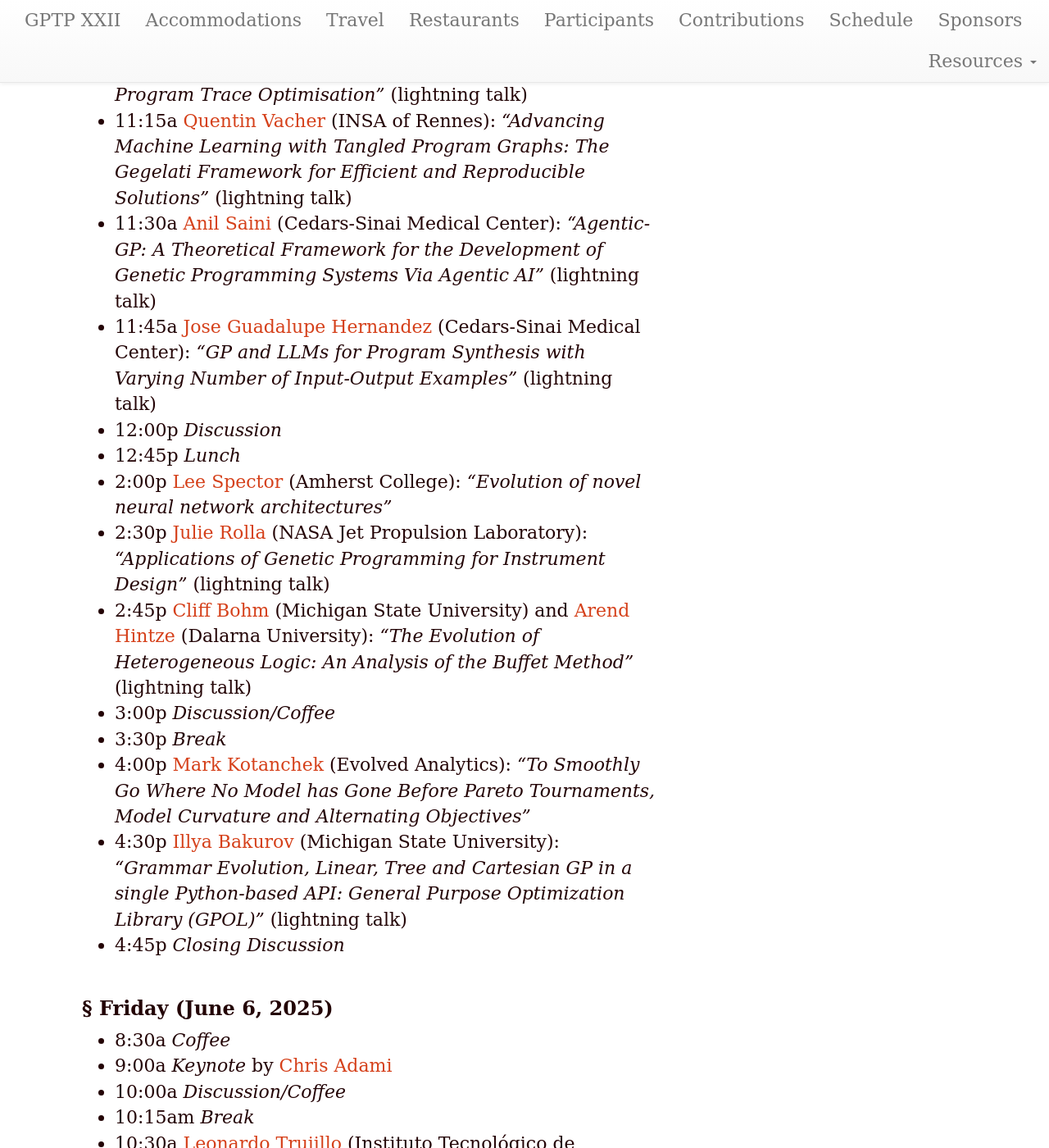
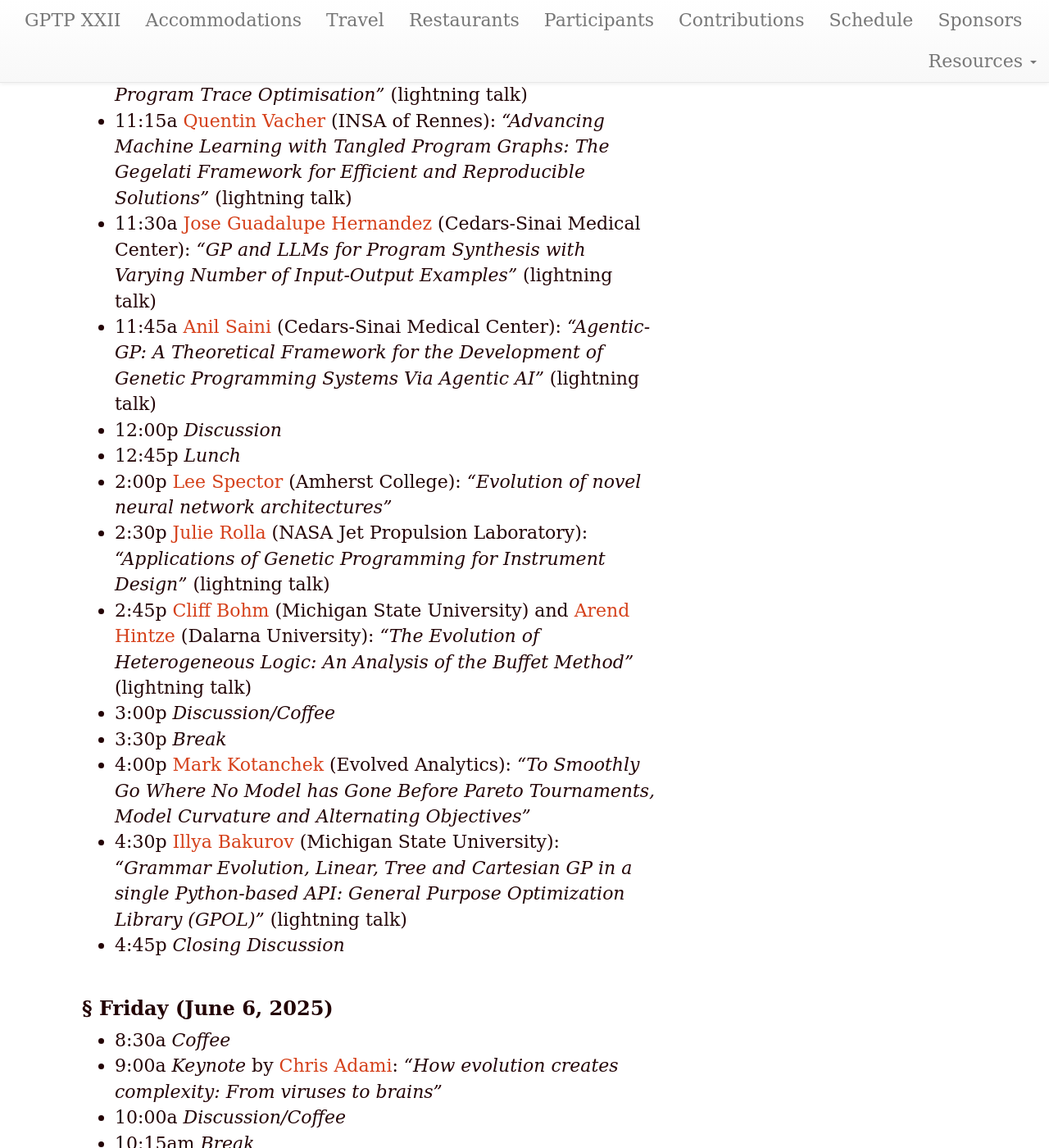
Before and after one commit to GPTP-workshop/gptp-workshop.github.io, a Jekyll site: the page built from schedule.md, in a window 1280 px wide and 1400 px high, scrolled down 570 px. Shown: the whole window at 82% size. Built offline with Jekyll 4.4.1, drawn with Linux system fonts in a browser that asks for light colours; our own code applies the rules of GitHub Pages for plain Markdown files.

Commit message:
Add keynote title, edit schedule order

```diff
--- a/schedule.md
+++ b/schedule.md
@@ -15,8 +15,8 @@ year: 2025
 - 10:30a [Charles Ofria](https://ofria.com/) (Michigan State University): _"Tips on Effective Theory and Practice of Genetic Programming"_
 - 11:00a [James McDermott](http://www.jmmcd.net/me.html) (University of Galway): _"Evolving Programs in the Lambda Calculus using Program Trace Optimisation"_ (lightning talk)
 - 11:15a [Quentin Vacher](https://scholar.google.com/citations?user=rTBz_k4AAAAJ&hl=en&oi=ao) (INSA of Rennes): _"Advancing Machine Learning with Tangled Program Graphs: The Gegelati Framework for Efficient and Reproducible Solutions"_ (lightning talk)
-- 11:30a [Anil Saini](https://theaksaini.github.io/) (Cedars-Sinai Medical Center): _"Agentic-GP: A Theoretical Framework for the Development of Genetic Programming Systems Via Agentic AI"_ (lightning talk)
-- 11:45a [Jose Guadalupe Hernandez](https://jgh9094.github.io/) (Cedars-Sinai Medical Center): _"GP and LLMs for Program Synthesis with Varying Number of Input-Output Examples"_ (lightning talk)
+- 11:30a [Jose Guadalupe Hernandez](https://jgh9094.github.io/) (Cedars-Sinai Medical Center): _"GP and LLMs for Program Synthesis with Varying Number of Input-Output Examples"_ (lightning talk)
+- 11:45a [Anil Saini](https://theaksaini.github.io/) (Cedars-Sinai Medical Center): _"Agentic-GP: A Theoretical Framework for the Development of Genetic Programming Systems Via Agentic AI"_ (lightning talk)
 - 12:00p _Discussion_
 - 12:45p _Lunch_
 - 2:00p [Lee Spector](https://www.amherst.edu/people/facstaff/lspector) (Amherst College): _"Evolution of novel neural network architectures"_
@@ -31,7 +31,7 @@ year: 2025
 ### Friday (June 6, 2025)
 
 - 8:30a _Coffee_
-- 9:00a _Keynote_ by [Chris Adami](https://adami.natsci.msu.edu/)
+- 9:00a _Keynote_ by [Chris Adami](https://adami.natsci.msu.edu/): _"How evolution creates complexity: From viruses to brains"_
 - 10:00a _Discussion/Coffee_
 - 10:15am _Break_
 - 10:30a [Leonardo Trujillo](https://sites.google.com/site/leonardotrujillogp/) (Instituto Tecnológico de Tijuana): _"Heeding good advise for research in genetic programming"_
```
